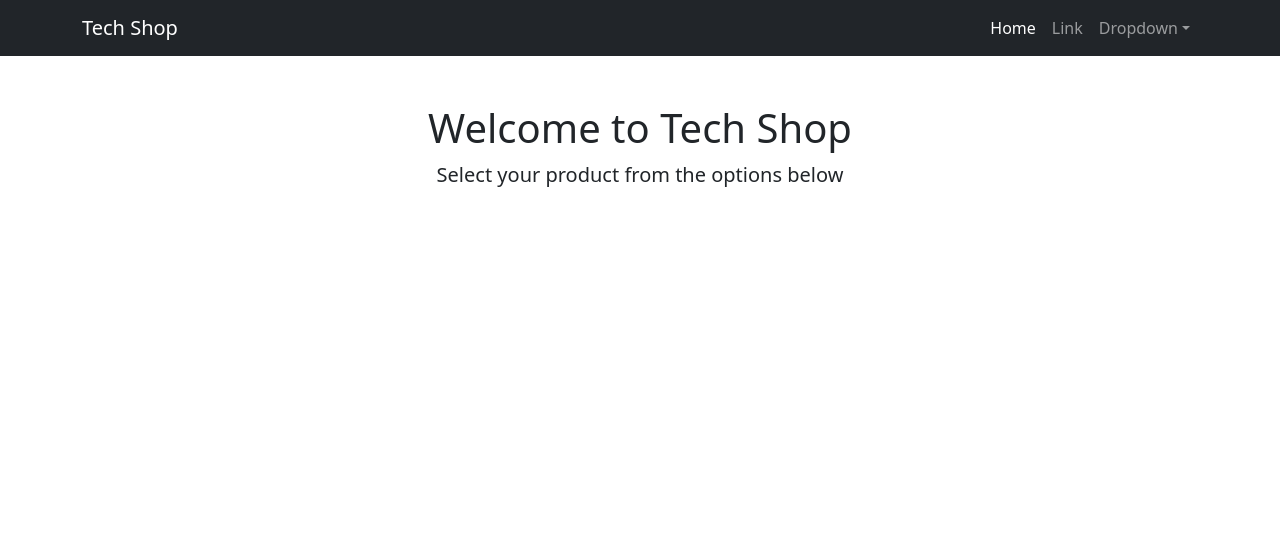
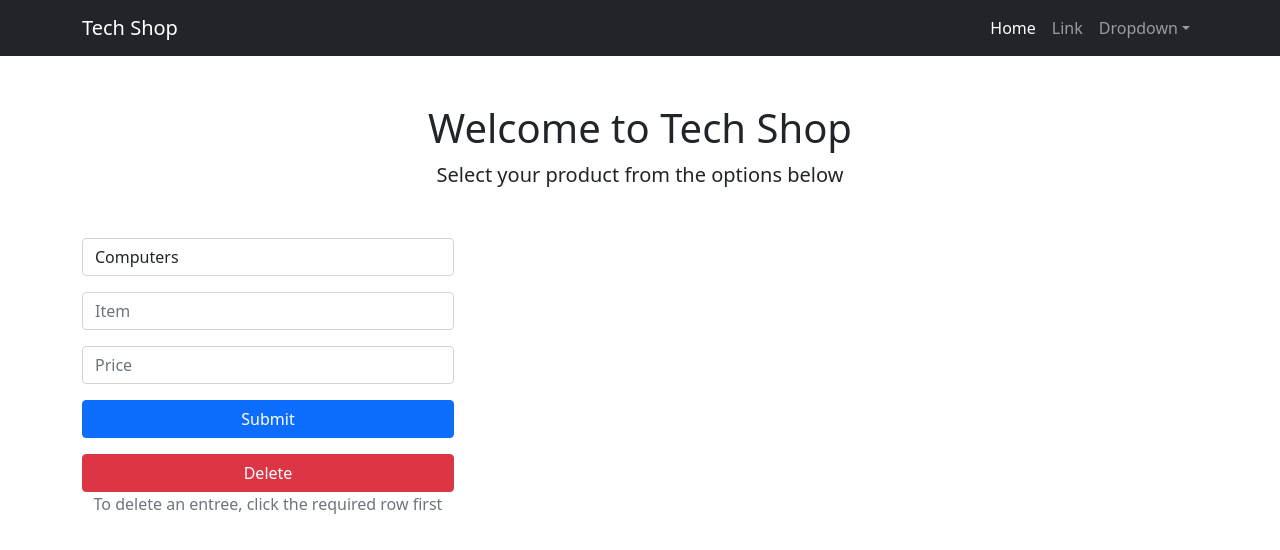
Before and after one commit to luizaalbuquerque/ssp-ca3, a website: page views/index.html in a window 1280 px wide. Drawn offline with nearby package versions, Linux system fonts and the light colour scheme.

Commit message:
htmlChanges

```diff
--- a/views/index.html
+++ b/views/index.html
@@ -11,6 +11,7 @@
     <link rel="icon" type="image/x-icon" href="assets/favicon.ico" />
     <!-- Core theme CSS (includes Bootstrap)-->
     <link href="css/styles.css" rel="stylesheet" />
+    <link href="css/TechShop.css" rel="stylesheet" />
     <script src="https://code.jquery.com/jquery-3.6.0.min.js"
         integrity="sha256-/xUj+3OJU5yExlq6GSYGSHk7tPXikynS7ogEvDej/m4="
         crossorigin="anonymous"></script>
@@ -50,6 +51,29 @@
         <div class="text-center mt-5">
             <h1>Welcome to Tech Shop</h1>
             <p class="lead">Select your product from the options below</p>
+            <div id="results" class="col-lg-8 mb-5 order-2"></div>
+            <div id="menu" class="col-lg-4 mb-5 order-1">
+                <form enctype="application/json" action="/post/json" method="post">
+                    <div class="form-group">
+                        <select class="form-control" name="sec_n">
+                            <option value="0">Computers</option>
+                            <option value="1">TVs</option>
+                            <option value="2">Cameras</option>
+                            <option value="3">Virtual Reality</option>
+                            <option value="4">Smart</option>
+                        </select>
+                        <input class="form-control mt-3" type="text" name="item" placeholder="Item">
+                        <input class="form-control mt-3" type="text" name="price" placeholder="Price">
+                        <div class="d-grid gap-2"><button type="submit" class="btn btn-primary btn-block mt-3">Submit</button></div>
+                    </div>
+                    </form>
+
+
+                    <div class="d-grid gap-2">
+                        <button id="delete" class="btn btn-danger btn-block mt-3">Delete</button></div>
+                        <p class="text-muted text-center">To delete an entree, click the required row first</p>
+                    </div>
+
             </div>
             <div id="results" class="col-lg-12 mb-5"></div>
         </div>
```
